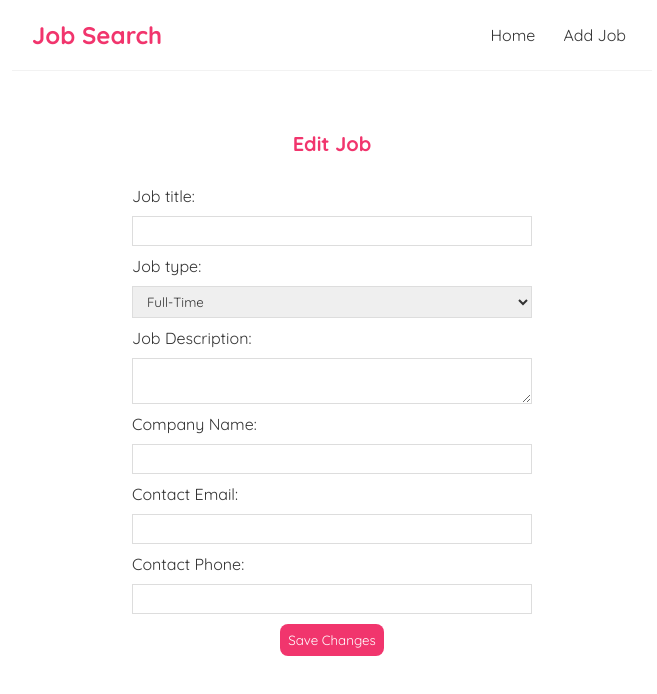
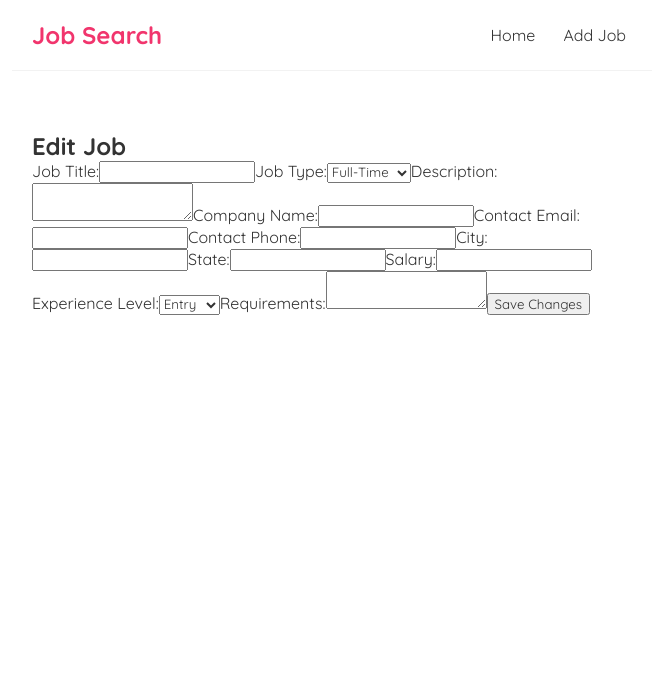
Before and after one commit to aroushirfan/cm3, a React (Vite) app in the folder frontend/: page /jobs/1 in a window 1280 px wide. Shown: the top 694 px of the page, without its empty margins (308-965 px from the left). Built offline with nearby package versions, Linux system fonts and the light colour scheme; no server answers.

Commit message:
edit job

```diff
--- a/frontend/src/components/JobListing.jsx
+++ b/frontend/src/components/JobListing.jsx
@@ -1,11 +1,17 @@
-const JobListing = () => {
+import { Link } from "react-router-dom";
+
+const JobListing = ({ job }) => {
   return (
-    <div className="job-preview">
-      <h2>Job Title</h2>
-      <p>Type: some title</p>
-      <p>Description: some description</p>
-      <p>Company: company xyz</p>
-    </div>
+    <Link
+      to={`/jobs/${job._id}`}
+      className="job-preview"
+      style={{ textDecoration: "none", color: "inherit" }}
+    >
+      <h2>{job.title}</h2>
+      <p>Type: {job.type}</p>
+      <p>Description: {job.description}</p>
+      <p>Company: {job.company?.name || job.company}</p>
+    </Link>
   );
 };
 
--- a/frontend/src/components/JobListings.jsx
+++ b/frontend/src/components/JobListings.jsx
@@ -1,5 +1,6 @@
 import { useEffect, useState } from "react";
-import { Link } from "react-router-dom";
+
+import JobListing from "./JobListing";
 
 const JobListings = () => {
   const [jobs, setJobs] = useState([]);
@@ -23,19 +24,7 @@ const JobListings = () => {
       {jobs.length === 0 ? (
         <p>No jobs available</p>
       ) : (
-        jobs.map((job) => (
-          <Link
-            to={`/jobs/${job._id}`}
-            key={job._id}
-            className="job-preview"
-            style={{ textDecoration: "none", color: "inherit" }}
-          >
-            <h2>{job.title}</h2>
-            <p>Type: {job.type}</p>
-            <p>Description: {job.description}</p>
-            <p>Company: {job.company?.name || job.company}</p>
-          </Link>
-        ))
+        jobs.map((job) => <JobListing key={job._id} job={job} />)
       )}
     </div>
   );
--- a/frontend/src/pages/EditJobPage.jsx
+++ b/frontend/src/pages/EditJobPage.jsx
@@ -9,100 +9,151 @@ const EditJobPage = () => {
   const [title, setTitle] = useState("");
   const [type, setType] = useState("Full-Time");
   const [description, setDescription] = useState("");
-  const [company, setCompany] = useState("");
-  const [email, setEmail] = useState("");
-  const [phone, setPhone] = useState("");
+  const [companyName, setCompanyName] = useState("");
+  const [contactEmail, setContactEmail] = useState("");
+  const [contactPhone, setContactPhone] = useState("");
+  const [city, setCity] = useState("");
+  const [state, setState] = useState("");
+  const [salary, setSalary] = useState("");
+  const [experienceLevel, setExperienceLevel] = useState("Entry");
+  const [requirements, setRequirements] = useState("");
 
   useEffect(() => {
     axios
       .get(`/api/jobs/${jobId}`)
       .then((res) => {
         const data = res.data;
-
-        setTitle(data.title);
-        setType(data.type);
-        setDescription(data.description);
-        setCompany(data.company);
-        setEmail(data.email);
-        setPhone(data.phone);
+        setTitle(data.title || "");
+        setType(data.type || "Full-Time");
+        setDescription(data.description || "");
+        setCompanyName(data.companyName || "");
+        setContactEmail(data.contactEmail || "");
+        setContactPhone(data.contactPhone || "");
+        setCity(data.location?.city || "");
+        setState(data.location?.state || "");
+        setSalary(data.salary || "");
+        setExperienceLevel(data.experienceLevel || "Entry");
+        setRequirements(data.requirements || "");
       })
       .catch((err) => console.error("Error loading job:", err));
   }, [jobId]);
 
-  const submitForm = (e) => {
+  const handleSubmit = (e) => {
     e.preventDefault();
 
     const updatedJob = {
       title,
       type,
       description,
-      company,
-      email,
-      phone,
+      companyName,
+      contactEmail,
+      contactPhone,
+      location: { city, state },
+      salary,
+      experienceLevel,
+      requirements,
     };
 
     axios
       .put(`/api/jobs/${jobId}`, updatedJob)
       .then(() => {
-        alert("Job updated!");
+        alert("Job updated successfully!");
         navigate("/");
       })
       .catch((err) => console.error("Error updating job:", err));
   };
 
   return (
-    <div className="create">
+    <div className="edit-job">
       <h2>Edit Job</h2>
 
-      <form onSubmit={submitForm}>
-        <label>Job title:</label>
+      <form onSubmit={handleSubmit}>
+        <label>Job Title:</label>
         <input
           type="text"
-          required
           value={title}
           onChange={(e) => setTitle(e.target.value)}
+          required
         />
 
-        <label>Job type:</label>
+        <label>Job Type:</label>
         <select value={type} onChange={(e) => setType(e.target.value)}>
-          <option value="Full-Time">Full-Time</option>
-          <option value="Part-Time">Part-Time</option>
-          <option value="Remote">Remote</option>
-          <option value="Internship">Internship</option>
+          <option>Full-Time</option>
+          <option>Part-Time</option>
+          <option>Remote</option>
+          <option>Internship</option>
         </select>
 
-        <label>Job Description:</label>
+        <label>Description:</label>
         <textarea
-          required
           value={description}
           onChange={(e) => setDescription(e.target.value)}
-        ></textarea>
+          required
+        />
 
         <label>Company Name:</label>
         <input
           type="text"
+          value={companyName}
+          onChange={(e) => setCompanyName(e.target.value)}
           required
-          value={company}
-          onChange={(e) => setCompany(e.target.value)}
         />
 
         <label>Contact Email:</label>
         <input
-          type="text"
+          type="email"
+          value={contactEmail}
+          onChange={(e) => setContactEmail(e.target.value)}
           required
-          value={email}
-          onChange={(e) => setEmail(e.target.value)}
         />
 
         <label>Contact Phone:</label>
         <input
-          type="text"
+          type="tel"
+          value={contactPhone}
+          onChange={(e) => setContactPhone(e.target.value)}
           required
-          value={phone}
-          onChange={(e) => setPhone(e.target.value)}
         />
 
-        <button>Save Changes</button>
+        <label>City:</label>
+        <input
+          type="text"
+          value={city}
+          onChange={(e) => setCity(e.target.value)}
+        />
+
+        <label>State:</label>
+        <input
+          type="text"
+          value={state}
+          onChange={(e) => setState(e.target.value)}
+        />
+
+        <label>Salary:</label>
+        <input
+          type="text"
+          value={salary}
+          onChange={(e) => setSalary(e.target.value)}
+        />
+
+        <label>Experience Level:</label>
+        <select
+          value={experienceLevel}
+          onChange={(e) => setExperienceLevel(e.target.value)}
+        >
+          <option>Entry</option>
+          <option>Mid</option>
+          <option>Senior</option>
+          <option>Lead</option>
+        </select>
+
+        <label>Requirements:</label>
+        <textarea
+          value={requirements}
+          onChange={(e) => setRequirements(e.target.value)}
+        />
+
+        <button type="submit">Save Changes</button>
       </form>
     </div>
   );
```
